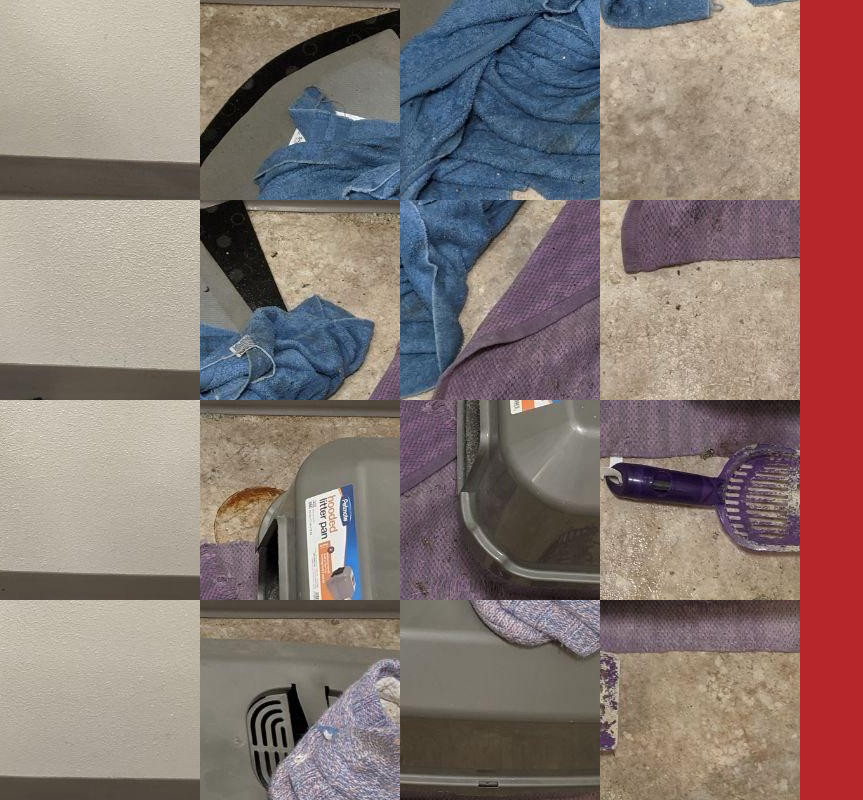
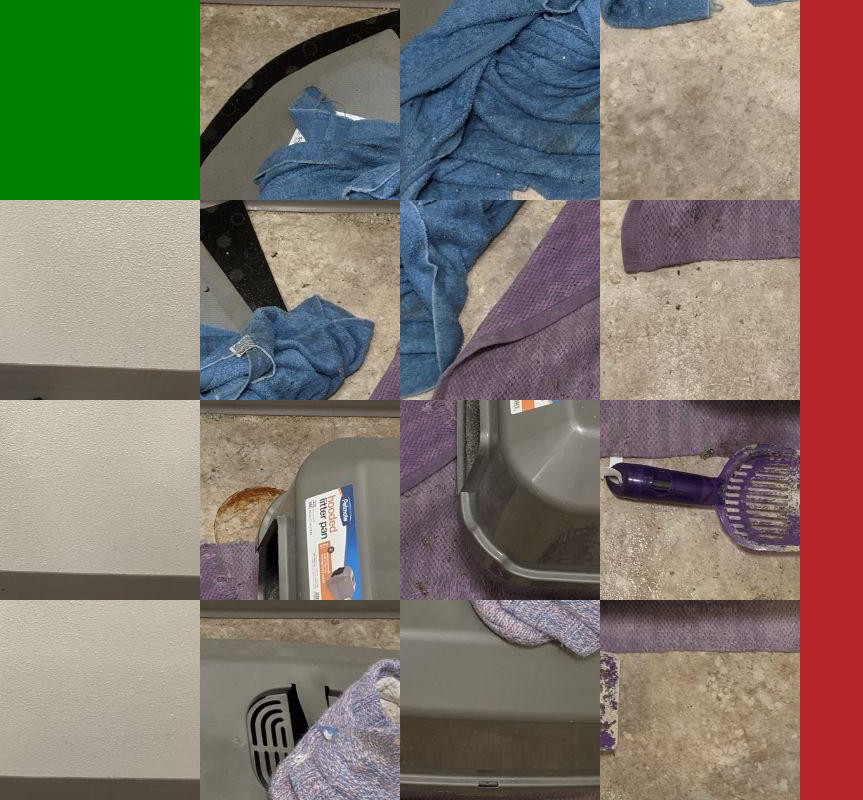
Before and after one commit to Dman757/meade.dev, a Next.js app: page /slider-game in a window 1280 px wide. Shown: the whole page, without its empty margins (0-863 px from the left). Built offline with nearby package versions, Linux system fonts and the light colour scheme.

Commit message:
calling it a night

```diff
--- a/components/sliderGame.module.css
+++ b/components/sliderGame.module.css
@@ -13,7 +13,12 @@
   /* background-color: black; */
 }
 
-.GameArea > div:nth-child(1) { grid-area: s1; background-color: white; }
+.GameArea > div:nth-child(1) {
+  grid-area: s1;
+  box-sizing: border-box;
+  border:solid 100px green;
+  background-color: white;
+ }
 .GameArea > div:nth-child(2) { grid-area: s2 }
 .GameArea > div:nth-child(3) { grid-area: s3 }
 .GameArea > div:nth-child(4) { grid-area: s4 }
```
